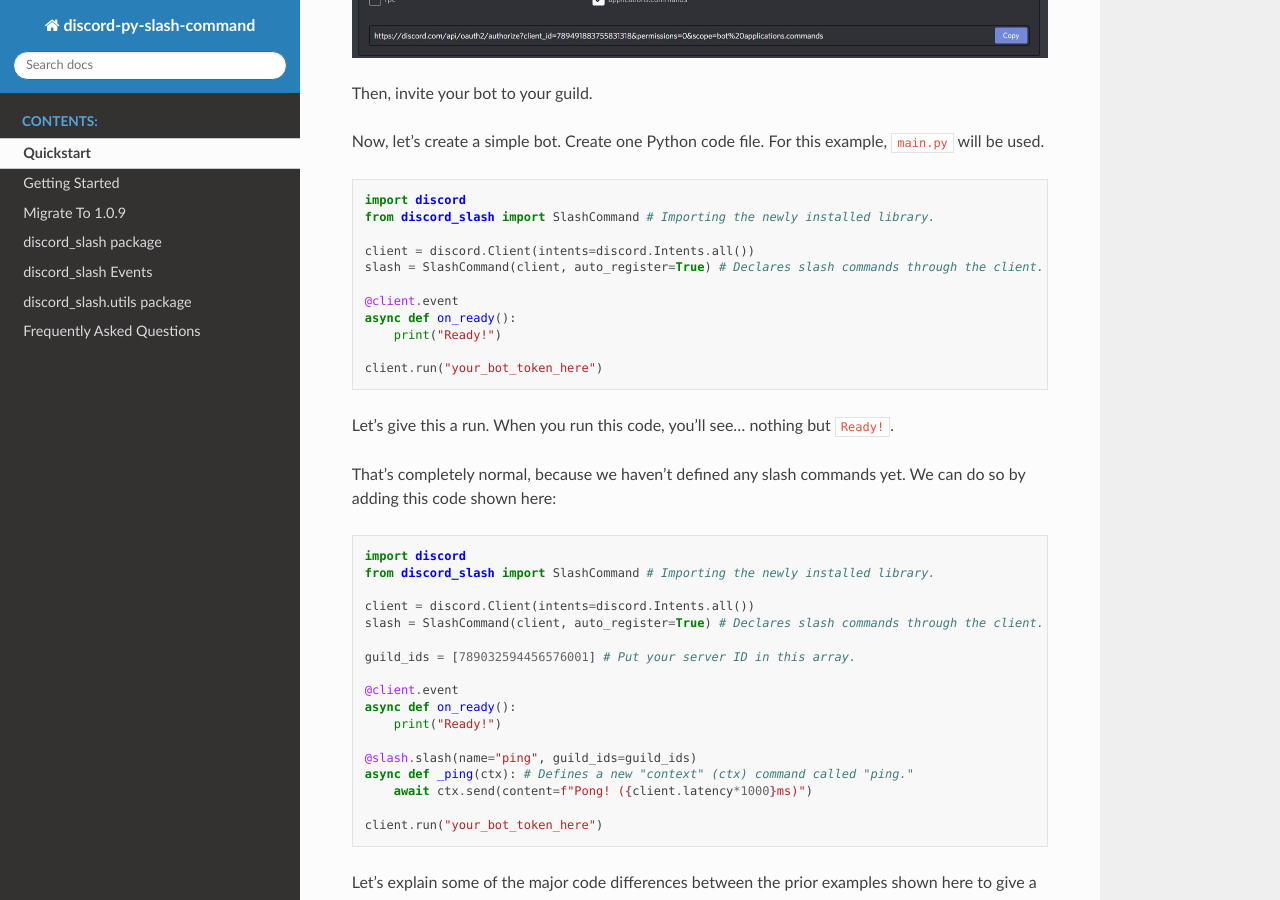
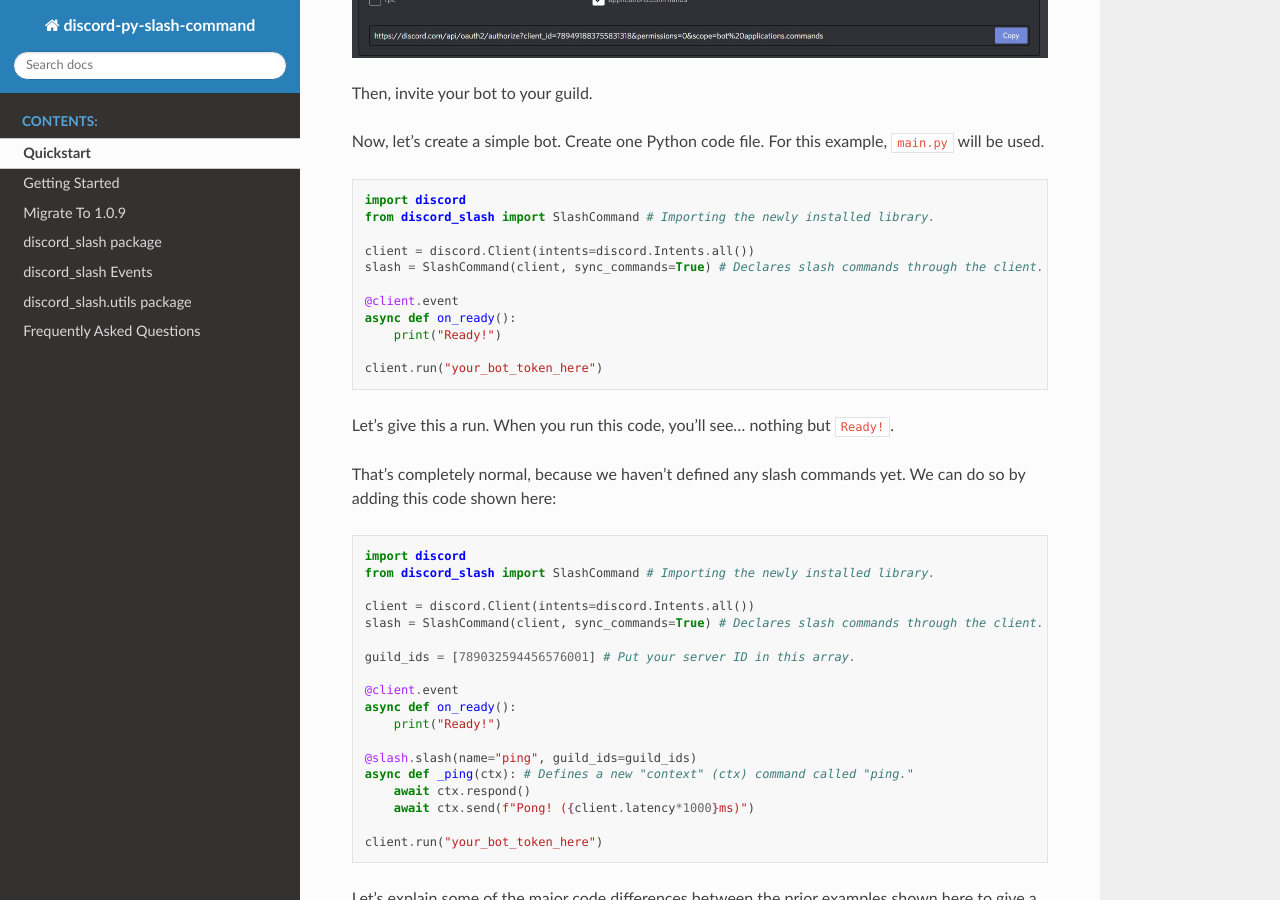
Before and after one commit to interactions-py/interactions.py, a Sphinx documentation site: the page built from docs/quickstart.rst, in a window 1280 px wide and 900 px high, scrolled down 590 px. Built offline with Sphinx 7.4.7 and the Read the Docs theme 2.0.0, drawn with Linux system fonts in a browser that asks for light colours.

Commit message:
Fixed outdated docs example

```diff
--- a/docs/quickstart.rst
+++ b/docs/quickstart.rst
@@ -28,7 +28,7 @@
     from discord_slash import SlashCommand # Importing the newly installed library.
 
     client = discord.Client(intents=discord.Intents.all())
-    slash = SlashCommand(client, auto_register=True) # Declares slash commands through the client.
+    slash = SlashCommand(client, sync_commands=True) # Declares slash commands through the client.
 
     @client.event
     async def on_ready():
@@ -47,7 +47,7 @@
     from discord_slash import SlashCommand # Importing the newly installed library.
 
     client = discord.Client(intents=discord.Intents.all())
-    slash = SlashCommand(client, auto_register=True) # Declares slash commands through the client.
+    slash = SlashCommand(client, sync_commands=True) # Declares slash commands through the client.
 
     guild_ids = [789032594456576001] # Put your server ID in this array.
 
@@ -57,7 +57,8 @@
 
     @slash.slash(name="ping", guild_ids=guild_ids)
     async def _ping(ctx): # Defines a new "context" (ctx) command called "ping."
-        await ctx.send(content=f"Pong! ({client.latency*1000}ms)")
+        await ctx.respond()
+        await ctx.send(f"Pong! ({client.latency*1000}ms)")
 
     client.run("your_bot_token_here")
 
```
Also changed, not shown: docs/gettingstarted.rst (+4 -3 lines).
